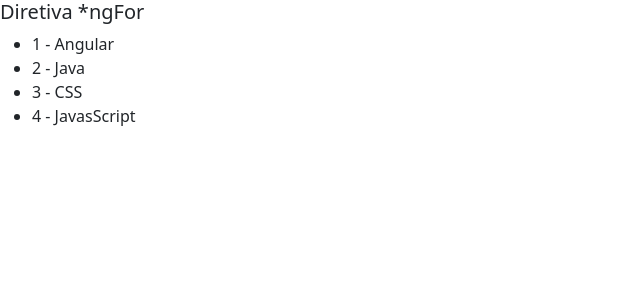
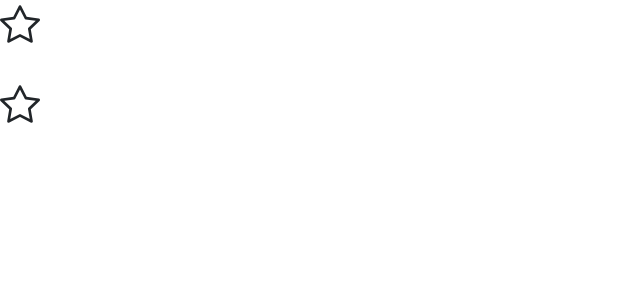
Before and after one commit to EderVoR/angular-loiane, an Angular app in the folder diretivas/: page / in a window 1280 px wide. Shown: the top 300 px of the page, without its empty margins (0-640 px from the left). Built offline with nearby package versions, Linux system fonts and the light colour scheme.

Commit message:
Diretiva ngClass

```diff
--- a/diretivas/src/app/app.component.html
+++ b/diretivas/src/app/app.component.html
@@ -2,4 +2,6 @@
 
 <!--app-diretiva-ngswitch></!--app-diretiva-ngswitch-->
 
-<app-diretiva-ngfor></app-diretiva-ngfor>
+<!--app-diretiva-ngfor></!--app-diretiva-ngfor-->
+
+<app-diretiva-ngclass></app-diretiva-ngclass>
--- a/diretivas/src/app/app.module.ts
+++ b/diretivas/src/app/app.module.ts
@@ -6,13 +6,15 @@
 import { DiretivaNgswitchComponent } from './diretiva-ngswitch/diretiva-ngswitch.component';
 import { BrowserAnimationsModule } from '@angular/platform-browser/animations';
 import { DiretivaNgforComponent } from './diretiva-ngfor/diretiva-ngfor.component';
+import { DiretivaNgclassComponent } from './diretiva-ngclass/diretiva-ngclass.component';
 
 @NgModule({
   declarations: [
     AppComponent,
     DiretivaNgifComponent,
     DiretivaNgswitchComponent,
-    DiretivaNgforComponent
+    DiretivaNgforComponent,
+    DiretivaNgclassComponent
   ],
   imports: [
     BrowserModule,
--- /dev/null
+++ b/diretivas/src/app/diretiva-ngclass/diretiva-ngclass.component.html
@@ -0,0 +1,18 @@
+<h1>
+	<i class="bi"
+	[class.bi-star]="!meuFavorito"
+	[class.bi-star-fill]="meuFavorito"
+	(click)="onClick()"
+	></i>
+</h1>
+<br>
+
+<h1>
+	<i class="bi"
+	[ngClass]="{
+		'bi-star': !meuFavorito,
+		'bi-star-fill': meuFavorito
+	}"
+	(click)="onClick()"
+	></i>
+</h1>
--- /dev/null
+++ b/diretivas/src/app/diretiva-ngclass/diretiva-ngclass.component.ts
@@ -0,0 +1,21 @@
+import { Component, OnInit } from '@angular/core';
+
+@Component({
+  selector: 'app-diretiva-ngclass',
+  templateUrl: './diretiva-ngclass.component.html',
+  styleUrls: ['./diretiva-ngclass.component.css']
+})
+export class DiretivaNgclassComponent implements OnInit {
+
+	meuFavorito: boolean = false;
+
+  constructor() { }
+
+  ngOnInit(): void {
+  }
+
+  onClick(){
+	this.meuFavorito = !this.meuFavorito;
+  }
+
+}
--- a/diretivas/src/index.html
+++ b/diretivas/src/index.html
@@ -4,6 +4,7 @@
   <meta charset="utf-8">
   <title>Diretivas</title>
   <base href="/">
+  <link rel="stylesheet" href="https://cdn.jsdelivr.net/npm/bootstrap-icons@1.9.1/font/bootstrap-icons.css">
   <meta name="viewport" content="width=device-width, initial-scale=1">
   <link rel="icon" type="image/x-icon" href="favicon.ico">
 </head>
```
Also changed, not shown: diretivas/src/app/diretiva-ngclass/diretiva-ngclass.component.css (added), 1 other file (tests, documents, lock files or other folders).
